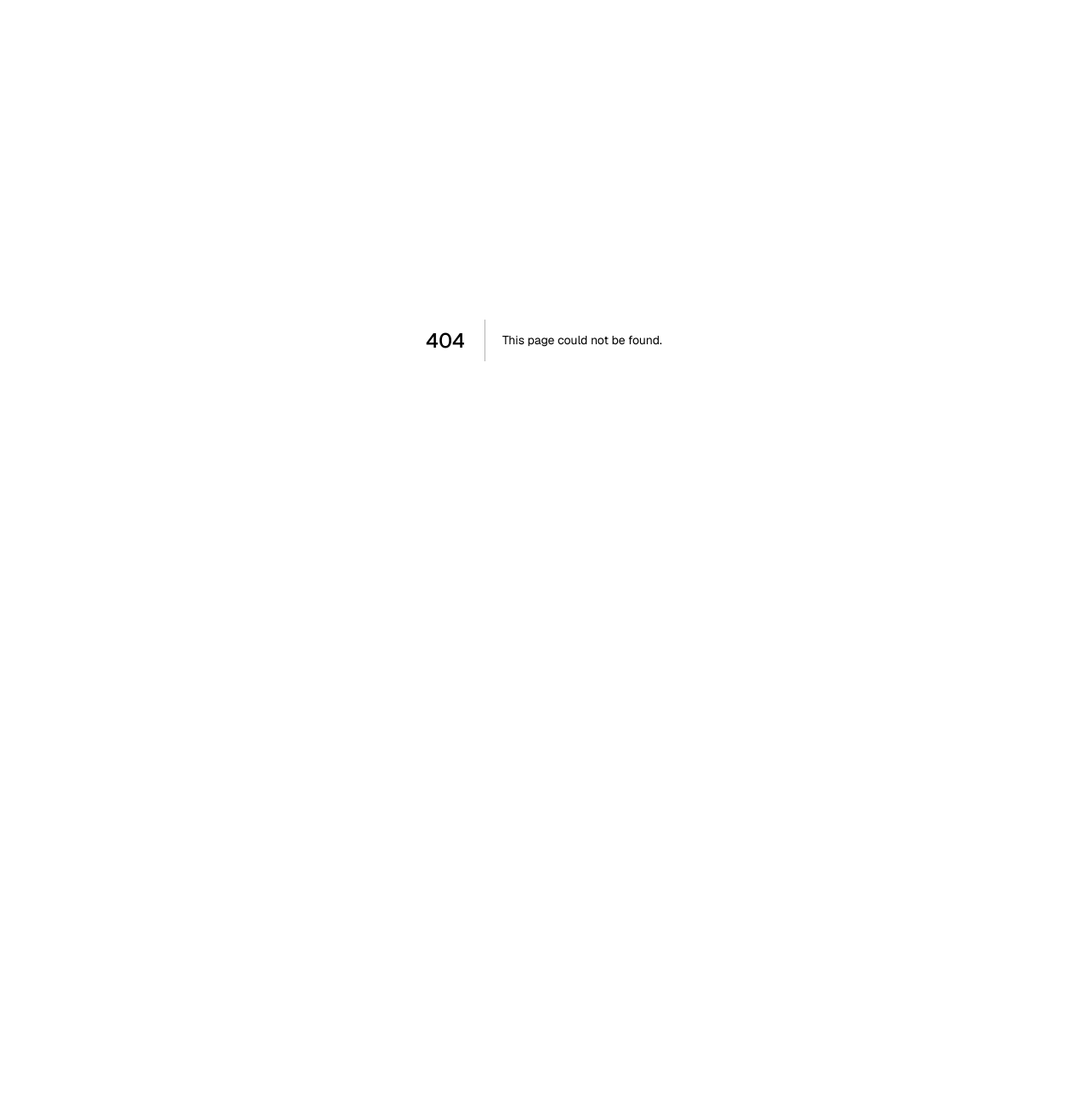
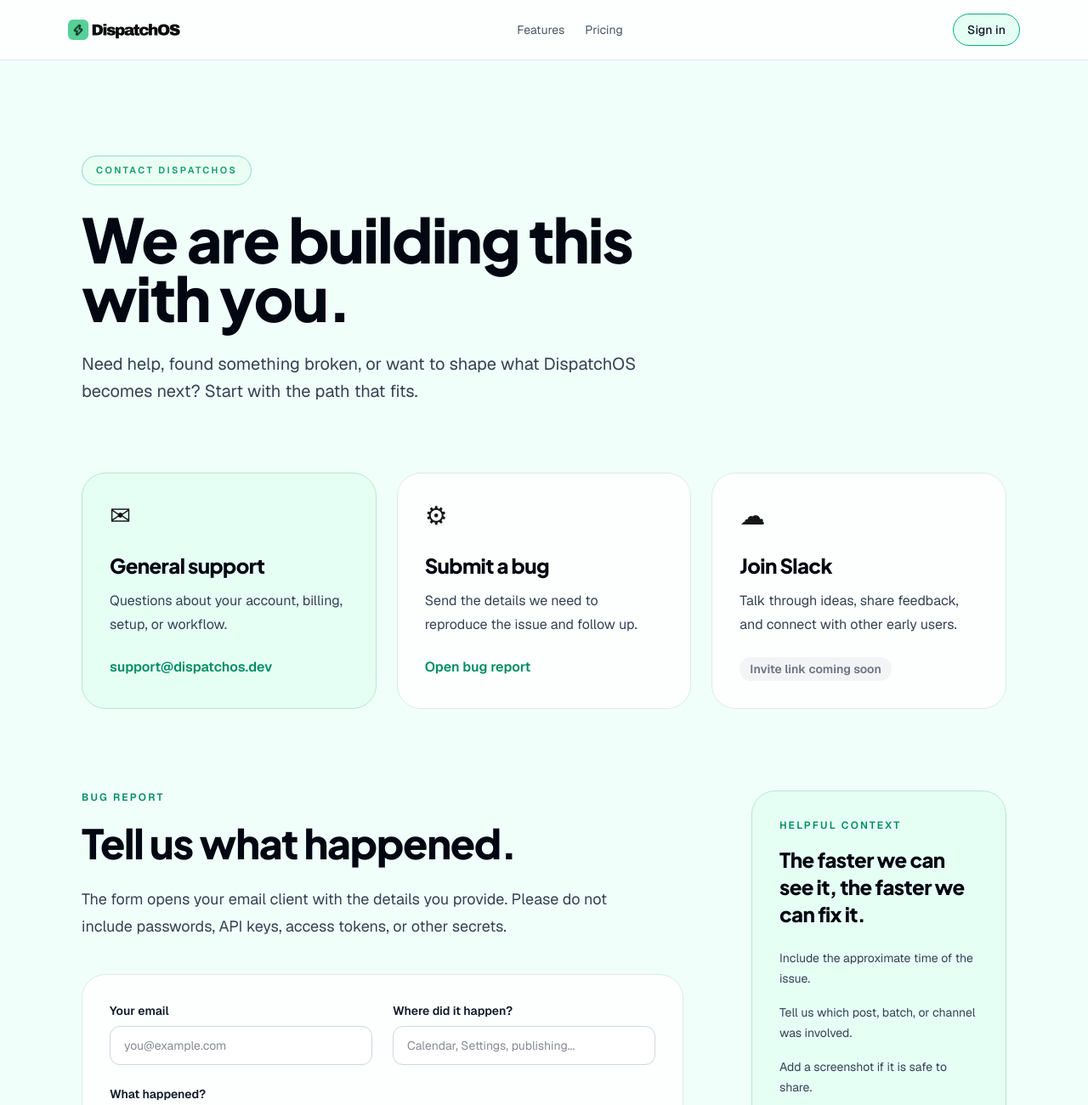
Before and after one commit to rup2701/dispatchOS-marketing, a Next.js app: page /contact in a window 1280 px wide. Before the commit this address had no page. Shown: the top 1300 px of the page at 85% size. Before the commit the page ends 800 px from the top, so only its background shows below. Built offline with nearby package versions, Linux system fonts and the light colour scheme.

Commit message:
Update font styles across components and add Contact page for user support

```diff
--- /dev/null
+++ b/app/contact/page.tsx
@@ -0,0 +1,114 @@
+import Footer from '@/components/Footer';
+import TopNav from '@/components/TopNav';
+
+export const metadata = {
+  title: 'Contact | DispatchOS',
+  description: 'Contact DispatchOS support, report a bug, or connect with the early-access community.',
+};
+
+const supportEmail = 'support@dispatchos.dev';
+
+export default function ContactPage() {
+  return (
+    <main className="min-h-screen bg-[#f0fffa]">
+      <TopNav />
+
+      <header className="mx-auto max-w-6xl px-4 pb-16 pt-20 sm:px-6 sm:pb-20 sm:pt-28 lg:px-8">
+        <div className="max-w-3xl">
+          <span className="inline-flex rounded-full border border-[#8ae0c5] bg-[#eafef4] px-4 py-2 text-[11px] font-semibold uppercase tracking-[0.22em] text-[#0f9a6d]">
+            Contact DispatchOS
+          </span>
+          <h1 className="mt-7 text-5xl font-black leading-[0.96] tracking-[-0.06em] text-gray-950 sm:text-7xl">
+            We are building this with you.
+          </h1>
+          <p className="mt-7 max-w-2xl text-lg leading-8 text-gray-700 sm:text-xl">
+            Need help, found something broken, or want to shape what DispatchOS becomes next? Start with the path that fits.
+          </p>
+        </div>
+      </header>
+
+      <div className="mx-auto max-w-6xl px-4 pb-24 sm:px-6 lg:px-8 lg:pb-36">
+        <div className="grid gap-6 md:grid-cols-3">
+          <a href={`mailto:${supportEmail}`} className="group rounded-[28px] border border-[#b7e8d0] bg-[#e6fff5] p-6 transition hover:-translate-y-1 hover:shadow-lg hover:shadow-[#00b377]/10 sm:p-8">
+            <span className="text-3xl" aria-hidden="true">✉</span>
+            <h2 className="mt-6 text-2xl font-black tracking-[-0.03em] text-gray-950">General support</h2>
+            <p className="mt-3 text-base leading-7 text-gray-700">Questions about your account, billing, setup, or workflow.</p>
+            <span className="mt-6 inline-block font-semibold text-[#008d61] group-hover:underline">{supportEmail}</span>
+          </a>
+
+          <a href="#bug-report" className="group rounded-[28px] border border-[#dfeae3] bg-white/80 p-6 transition hover:-translate-y-1 hover:shadow-lg hover:shadow-[#00b377]/10 sm:p-8">
+            <span className="text-3xl" aria-hidden="true">⚙</span>
+            <h2 className="mt-6 text-2xl font-black tracking-[-0.03em] text-gray-950">Submit a bug</h2>
+            <p className="mt-3 text-base leading-7 text-gray-700">Send the details we need to reproduce the issue and follow up.</p>
+            <span className="mt-6 inline-block font-semibold text-[#008d61] group-hover:underline">Open bug report</span>
+          </a>
+
+          <div className="rounded-[28px] border border-[#dfeae3] bg-white/80 p-6 sm:p-8">
+            <span className="text-3xl" aria-hidden="true">☁</span>
+            <h2 className="mt-6 text-2xl font-black tracking-[-0.03em] text-gray-950">Join Slack</h2>
+            <p className="mt-3 text-base leading-7 text-gray-700">Talk through ideas, share feedback, and connect with other early users.</p>
+            <span className="mt-6 inline-block rounded-full bg-gray-100 px-3 py-1 text-sm font-semibold text-gray-500">Invite link coming soon</span>
+          </div>
+        </div>
+
+        <div className="mt-24 grid gap-14 lg:grid-cols-[minmax(0,1fr)_300px] lg:gap-20">
+          <section id="bug-report" className="scroll-mt-28">
+            <div className="max-w-2xl">
+              <p className="text-xs font-semibold uppercase tracking-[0.18em] text-[#008d61]">Bug report</p>
+              <h2 className="mt-4 text-4xl font-black leading-tight tracking-[-0.05em] text-gray-950 sm:text-5xl">Tell us what happened.</h2>
+              <p className="mt-5 text-lg leading-8 text-gray-700">The form opens your email client with the details you provide. Please do not include passwords, API keys, access tokens, or other secrets.</p>
+            </div>
+
+            <form action={`mailto:${supportEmail}`} method="post" encType="text/plain" className="mt-10 space-y-6 rounded-[28px] border border-[#dfeae3] bg-white/80 p-6 sm:p-8">
+              <input type="hidden" name="subject" value="DispatchOS bug report" />
+
+              <div className="grid gap-6 sm:grid-cols-2">
+                <label className="grid gap-2 text-sm font-semibold text-gray-900">
+                  Your email
+                  <input required type="email" name="email" placeholder="you@example.com" className="rounded-xl border border-gray-300 bg-white px-4 py-3 font-normal text-gray-900 outline-none transition focus:border-[#00b377] focus:ring-2 focus:ring-[#00b377]/20" />
+                </label>
+                <label className="grid gap-2 text-sm font-semibold text-gray-900">
+                  Where did it happen?
+                  <input required type="text" name="area" placeholder="Calendar, Settings, publishing..." className="rounded-xl border border-gray-300 bg-white px-4 py-3 font-normal text-gray-900 outline-none transition focus:border-[#00b377] focus:ring-2 focus:ring-[#00b377]/20" />
+                </label>
+              </div>
+
+              <label className="grid gap-2 text-sm font-semibold text-gray-900">
+                What happened?
+                <textarea required name="description" rows={5} placeholder="Describe the issue and what you expected to happen." className="resize-y rounded-xl border border-gray-300 bg-white px-4 py-3 font-normal leading-7 text-gray-900 outline-none transition focus:border-[#00b377] focus:ring-2 focus:ring-[#00b377]/20" />
+              </label>
+
+              <div className="grid gap-6 sm:grid-cols-2">
+                <label className="grid gap-2 text-sm font-semibold text-gray-900">
+                  Steps to reproduce
+                  <textarea name="steps" rows={4} placeholder="1. Open...&#10;2. Click...&#10;3. See..." className="resize-y rounded-xl border border-gray-300 bg-white px-4 py-3 font-normal leading-7 text-gray-900 outline-none transition focus:border-[#00b377] focus:ring-2 focus:ring-[#00b377]/20" />
+                </label>
+                <label className="grid gap-2 text-sm font-semibold text-gray-900">
+                  Browser or device
+                  <textarea name="environment" rows={4} placeholder="Chrome on macOS, Safari on iPhone..." className="resize-y rounded-xl border border-gray-300 bg-white px-4 py-3 font-normal leading-7 text-gray-900 outline-none transition focus:border-[#00b377] focus:ring-2 focus:ring-[#00b377]/20" />
+                </label>
+              </div>
+
+              <button type="submit" className="inline-flex items-center justify-center rounded-full bg-[#00b377] px-6 py-3 text-sm font-semibold text-gray-950 transition hover:bg-[#00c885]">
+                Open email draft
+              </button>
+            </form>
+          </section>
+
+          <aside className="h-fit rounded-[28px] border border-[#b7e8d0] bg-[#e6fff5] p-6 sm:p-8 lg:sticky lg:top-28">
+            <p className="text-xs font-semibold uppercase tracking-[0.18em] text-[#008d61]">Helpful context</p>
+            <h2 className="mt-4 text-2xl font-black tracking-[-0.03em] text-gray-950">The faster we can see it, the faster we can fix it.</h2>
+            <ul className="mt-6 space-y-4 text-sm leading-6 text-gray-700">
+              <li>Include the approximate time of the issue.</li>
+              <li>Tell us which post, batch, or channel was involved.</li>
+              <li>Add a screenshot if it is safe to share.</li>
+              <li>Never include passwords, API keys, access tokens, or other secrets.</li>
+            </ul>
+          </aside>
+        </div>
+      </div>
+
+      <Footer />
+    </main>
+  );
+}
--- a/app/globals.css
+++ b/app/globals.css
@@ -21,7 +21,8 @@
 h4,
 h5,
 h6 {
-  font-family: var(--font-geist-sans);
+  font-family: var(--font-plus-jakarta);
+  letter-spacing: -0.025em !important;
 }
 
 @keyframes slideIn {
--- a/app/layout.tsx
+++ b/app/layout.tsx
@@ -1,6 +1,11 @@
 import type { Metadata } from "next";
-import { Geist, Geist_Mono } from "next/font/google";
+import { Geist, Geist_Mono, Plus_Jakarta_Sans } from "next/font/google";
 import "./globals.css";
+
+const plusJakartaSans = Plus_Jakarta_Sans({
+  variable: "--font-plus-jakarta",
+  subsets: ["latin"],
+});
 
 const geistSans = Geist({
   variable: "--font-geist-sans",
@@ -22,7 +27,7 @@
   return (
     <html
       lang="en"
-      className={`${geistSans.variable} ${geistMono.variable} h-full antialiased`}
+      className={`${plusJakartaSans.variable} ${geistSans.variable} ${geistMono.variable} h-full antialiased`}
     >
       <body className="min-h-full flex flex-col">{children}</body>
     </html>
--- a/app/page.tsx
+++ b/app/page.tsx
@@ -41,7 +41,7 @@
     <div className="bg-white rounded-xl border border-gray-200 shadow-lg overflow-hidden">
       <div className="border-b border-gray-100 px-6 py-4 bg-gray-50/50">
         <div className="flex items-center justify-between">
-          <h3 className="font-semibold text-gray-900" style={{ fontFamily: 'var(--font-geist-sans)' }}>
+          <h3 className="font-semibold text-gray-900" style={{ fontFamily: 'var(--font-plus-jakarta)' }}>
             Content Calendar
           </h3>
           <span className="text-sm text-gray-500">September 7-11, 2026</span>
--- a/components/Footer.tsx
+++ b/components/Footer.tsx
@@ -17,7 +17,7 @@
 
 const companyLinks = [
   { label: 'About', href: '/about' },
-  { label: 'Contact', href: '#features' },
+  { label: 'Contact', href: '/contact' },
   { label: 'Login', href: 'https://app.dispatchos.dev/login' },
   { label: 'Pricing', href: '/pricing' },
 ];
```
